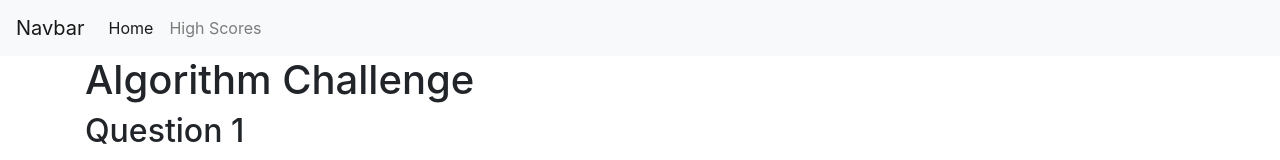
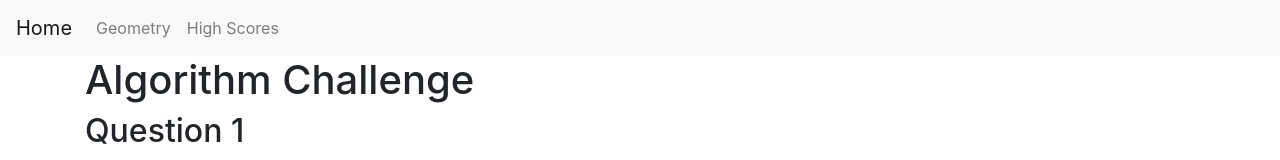
Before and after one commit to m1cha3lnava/algorithm-fun, a React (Create React App) app in the folder client/: page / in a window 1280 px wide. Shown: the top 160 px of the page. Built offline with nearby package versions, Linux system fonts and the light colour scheme; no server answers.

Commit message:
added a geometry page and moved the nav links into their own component

```diff
--- a/client/src/App.js
+++ b/client/src/App.js
@@ -3,7 +3,9 @@ import axios from "axios";
 import { BrowserRouter as Router, Switch, Route } from "react-router-dom";
 import Home from "./containers/Home/Home";
 import NoMatch from "./containers/NoMatch/NoMatch";
-import Navbar from "./components/Navbar"
+import Navbar from "./components/Navbar/Navbar"
+import Geometry from "./containers/Math/Geometry";
+import HighScores from "./containers/HighScores/HighScores";
 
 function App() {
   useEffect(() => {
@@ -21,6 +23,8 @@ function App() {
       <Navbar />
       <Switch>
         <Route exact path="/" component={Home} />
+        <Route exact path="/geometry" component={Geometry} />
+        <Route exact path="/highscores" component={HighScores} />
         <Route component={NoMatch} />
       </Switch>
     </Router>
--- /dev/null
+++ b/client/src/components/MathQ/GeometryQ.jsx
@@ -0,0 +1,11 @@
+import React from 'react';
+
+const GeometryQ = () => {
+    return (
+        <div>
+            <h1> Geometry Questions</h1>
+        </div>
+    );
+};
+
+export default GeometryQ;
--- /dev/null
+++ b/client/src/components/Navbar/NavList.jsx
@@ -0,0 +1,13 @@
+import React from 'react';
+
+const NavList = (props) => {
+    return (
+        <li className={props.style}>
+        <a className="nav-link" href={props.link}>
+          {props.text}
+        </a>
+      </li>
+    );
+};
+
+export default NavList;
--- a/client/src/components/Navbar.jsx
+++ b/client/src/components/Navbar/Navbar.jsx
@@ -1,10 +1,11 @@
 import React from "react";
+import NavList from "./NavList";
 
 const Navbar = () => {
   return (
     <nav className="navbar navbar-expand-lg navbar-light bg-light">
       <a className="navbar-brand" href="/">
-        Navbar
+        Home
       </a>
       <button
         className="navbar-toggler"
@@ -19,16 +20,8 @@ const Navbar = () => {
       </button>
       <div className="collapse navbar-collapse" id="navbarNav">
         <ul className="navbar-nav">
-          <li className="nav-item active">
-            <a className="nav-link" href="/">
-              Home <span className="sr-only">(current)</span>
-            </a>
-          </li>
-          <li className="nav-item">
-            <a className="nav-link" href="/">
-              High Scores
-            </a>
-          </li>
+          <NavList style="nav-item" link="/geometry" text="Geometry" />
+          <NavList style="nav-item" link="/highscores" text="High Scores" />
         </ul>
       </div>
     </nav>
--- /dev/null
+++ b/client/src/containers/HighScores/HighScores.jsx
@@ -0,0 +1,13 @@
+import React, { Component } from "react";
+
+class HighScores extends Component {
+  render() {
+    return (
+      <div className="container">
+        <h1>High Scores page</h1>
+      </div>
+    );
+  }
+}
+
+export default HighScores;
--- /dev/null
+++ b/client/src/containers/Math/Geometry.jsx
@@ -0,0 +1,14 @@
+import React, { Component } from 'react';
+import GeometryQ from '../../components/MathQ/GeometryQ';
+
+class Geometry extends Component {
+    render() {
+        return (
+            <div className="container">
+            <GeometryQ />
+            </div>
+        );
+    }
+}
+
+export default Geometry;
```
